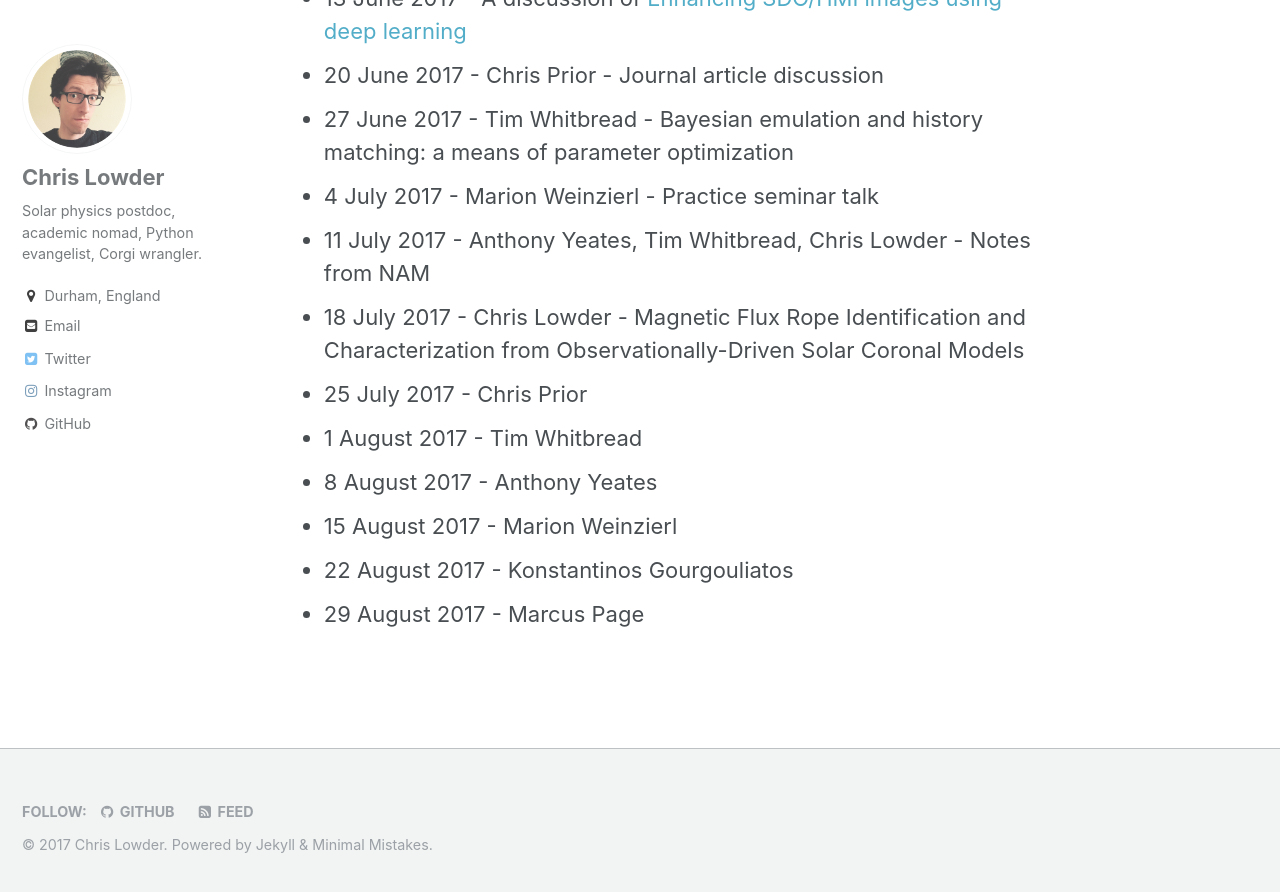
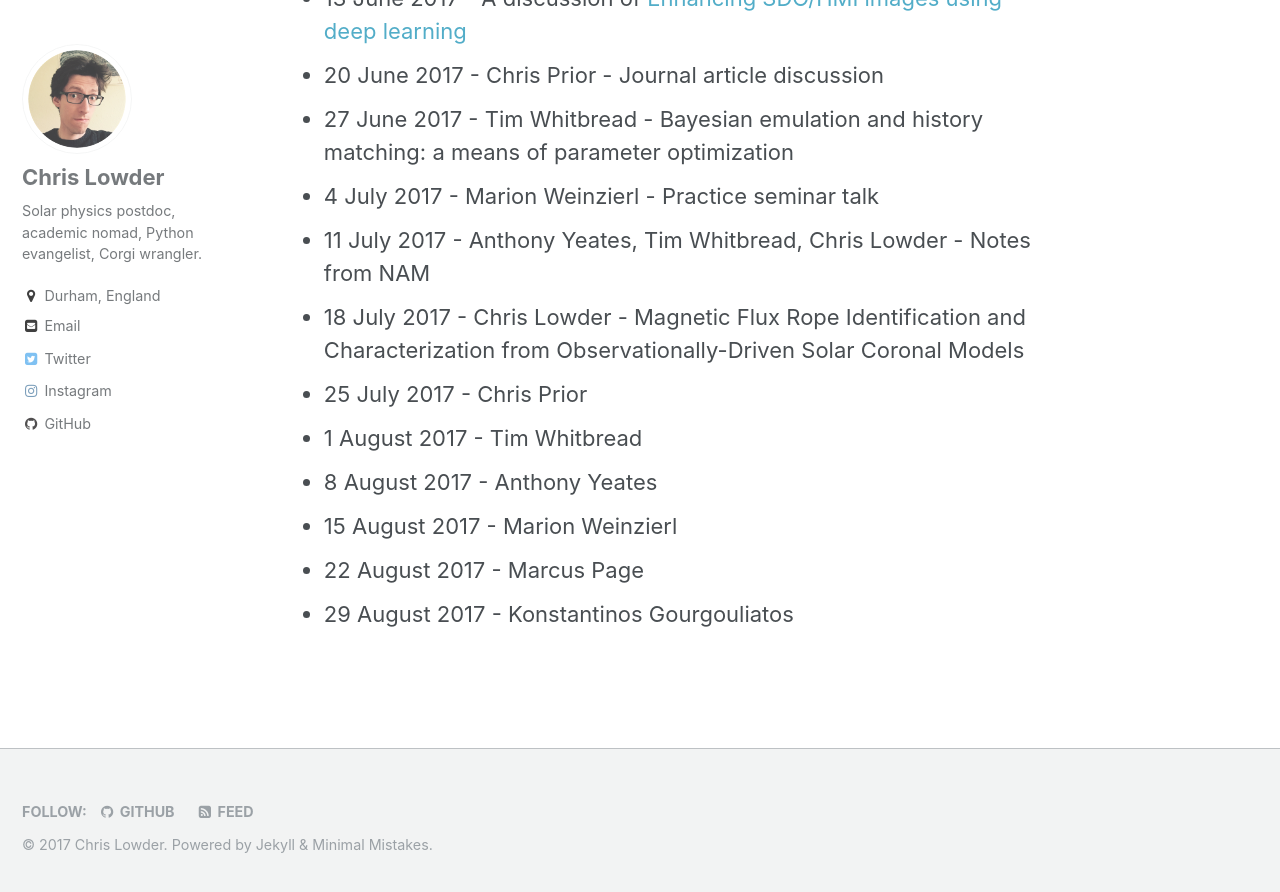
Before and after one commit to lowderchris/lowderchris.github.io, a Jekyll site: the page built from _pages/mhd-seminar.md, in a window 1280 px wide and 900 px high, scrolled down 988 px. Shown: the top 892 px of the window. Built offline with Jekyll 4.4.1, drawn with Linux system fonts in a browser that asks for light colours.

```diff
--- a/_pages/mhd-seminar.md
+++ b/_pages/mhd-seminar.md
@@ -23,5 +23,5 @@ Our research group conducts a regular series of seminars to highlight research o
 - 1 August 2017 - Tim Whitbread
 - 8 August 2017 - Anthony Yeates
 - 15 August 2017 - Marion Weinzierl
-- 22 August 2017 - Konstantinos Gourgouliatos
-- 29 August 2017 - Marcus Page
+- 22 August 2017 - Marcus Page
+- 29 August 2017 - Konstantinos Gourgouliatos
```
